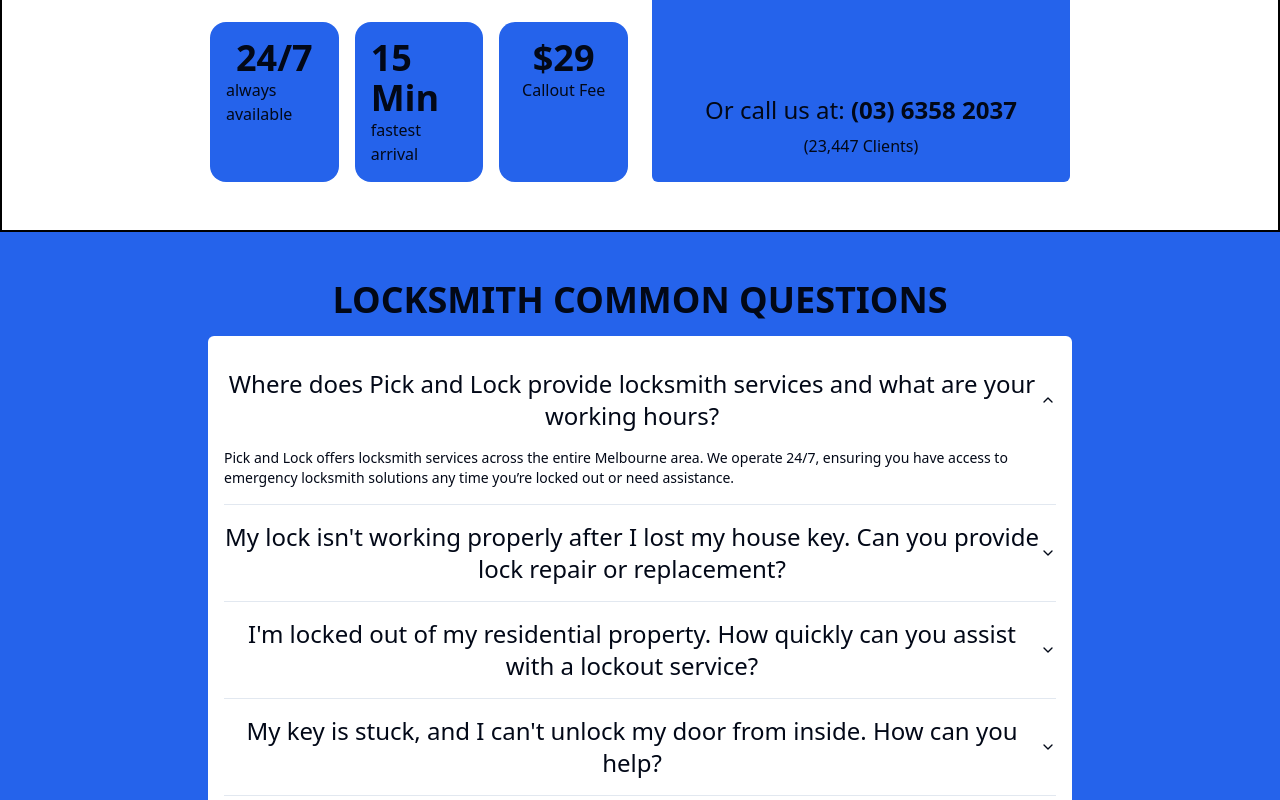
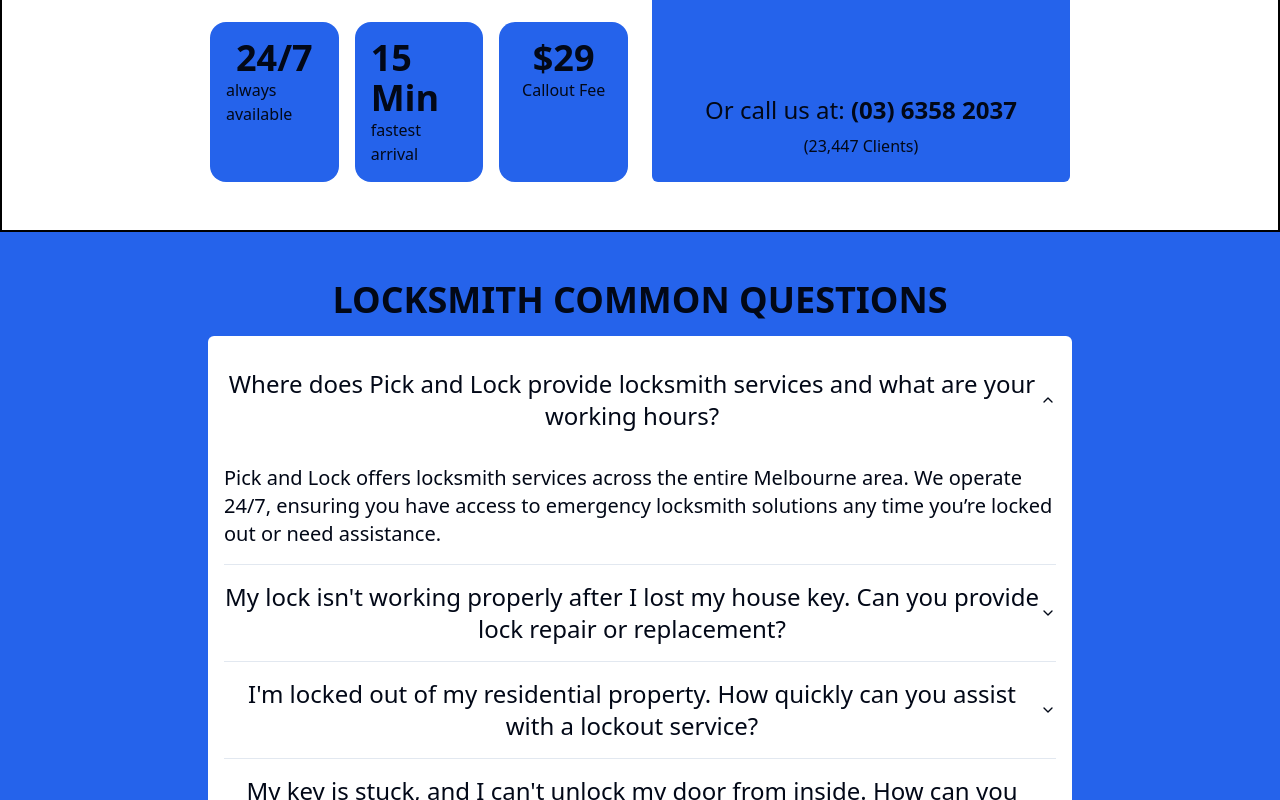
Before and after one commit to digmi123/unlock-it, a React (Vite) app: page / in a window 1280 px wide. Both pictures are taken after a click on the button 640 px from the left and 1284 px from the top of the page. Shown: the part 884-1684 px from the top of the page. Built offline with nearby package versions, Linux system fonts and the light colour scheme.

Commit message:
Update accordion styling.

```diff
--- a/src/components/ui/accordion.jsx
+++ b/src/components/ui/accordion.jsx
@@ -38,10 +38,10 @@ const AccordionContent = React.forwardRef(
   ({ className, children, ...props }, ref) => (
     <AccordionPrimitive.Content
       ref={ref}
-      className="overflow-hidden text-sm transition-all data-[state=closed]:animate-accordion-up data-[state=open]:animate-accordion-down"
+      className="overflow-hidden text-xl font-medium transition-all data-[state=closed]:animate-accordion-up data-[state=open]:animate-accordion-down"
       {...props}
     >
-      <div className={cn("pb-4 pt-0", className)}>{children}</div>
+      <div className={cn("pb-4 pt-4", className)}>{children}</div>
     </AccordionPrimitive.Content>
   )
 );
```
